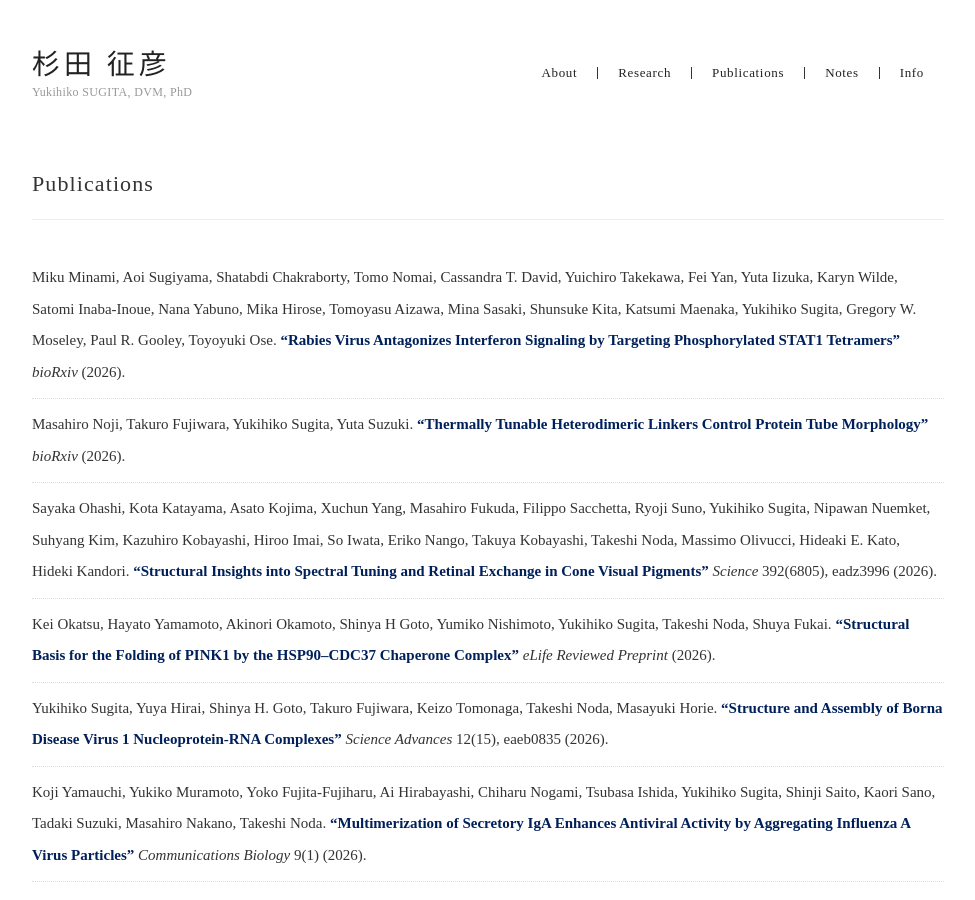
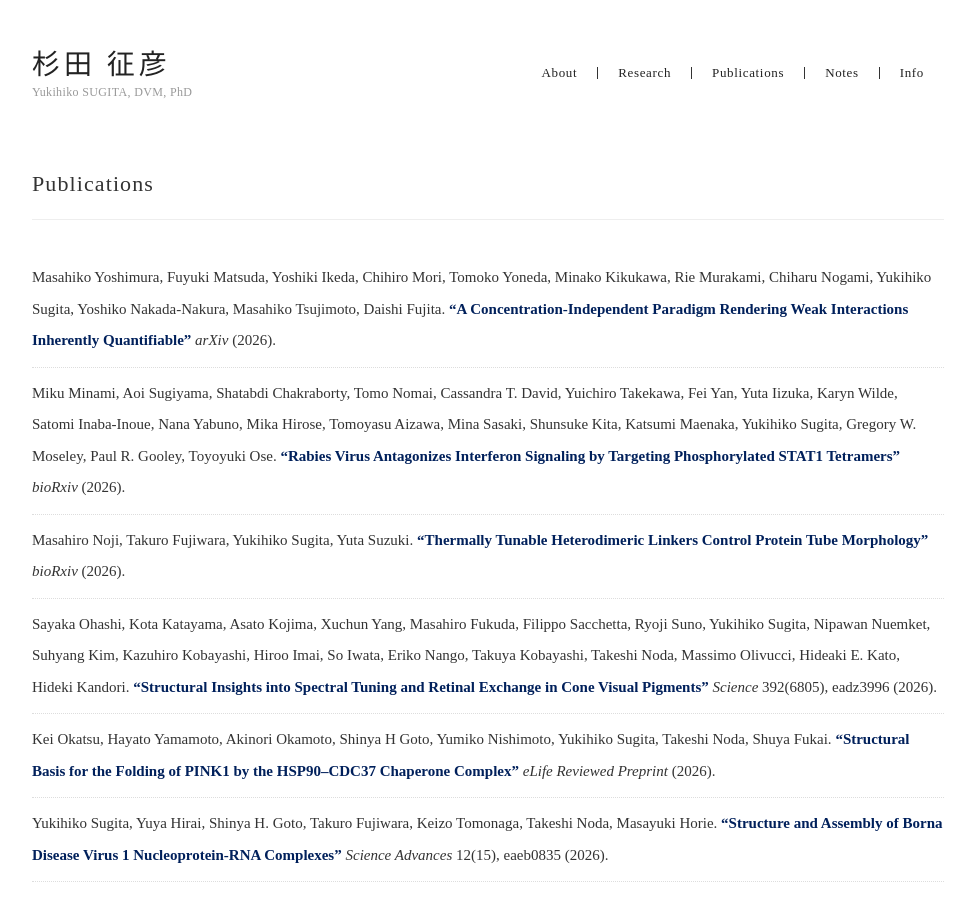
Before and after one commit to yukisugi/yukisugi.github.io, a Jekyll site: the page built from publications/index.html, in a window 1280 px wide and 900 px high. Shown: the whole window, without its empty margins (152-1127 px from the left). Built offline with Jekyll 4.4.1, drawn with Linux system fonts in a browser that asks for light colours.

Commit message:
Add new arXiv preprint to publications
Yoshimura et al., "A Concentration-Independent Paradigm Rendering
Weak Interactions Inherently Quantifiable" (arXiv:2608.02865, 2026).

```diff
--- a/_data/publications.yml
+++ b/_data/publications.yml
@@ -1,3 +1,25 @@
+- title: A Concentration-Independent Paradigm Rendering Weak Interactions Inherently
+    Quantifiable
+  authors:
+  - Masahiko Yoshimura
+  - Fuyuki Matsuda
+  - Yoshiki Ikeda
+  - Chihiro Mori
+  - Tomoko Yoneda
+  - Minako Kikukawa
+  - Rie Murakami
+  - Chiharu Nogami
+  - Yukihiko Sugita
+  - Yoshiko Nakada-Nakura
+  - Masahiko Tsujimoto
+  - Daishi Fujita
+  year: '2026'
+  journal: arXiv
+  volume: ''
+  number: ''
+  pages: ''
+  doi: 10.48550/arxiv.2608.02865
+  url: https://arxiv.org/abs/2608.02865
 - title: Rabies Virus Antagonizes Interferon Signaling by Targeting Phosphorylated
     STAT1 Tetramers
   authors:
```
